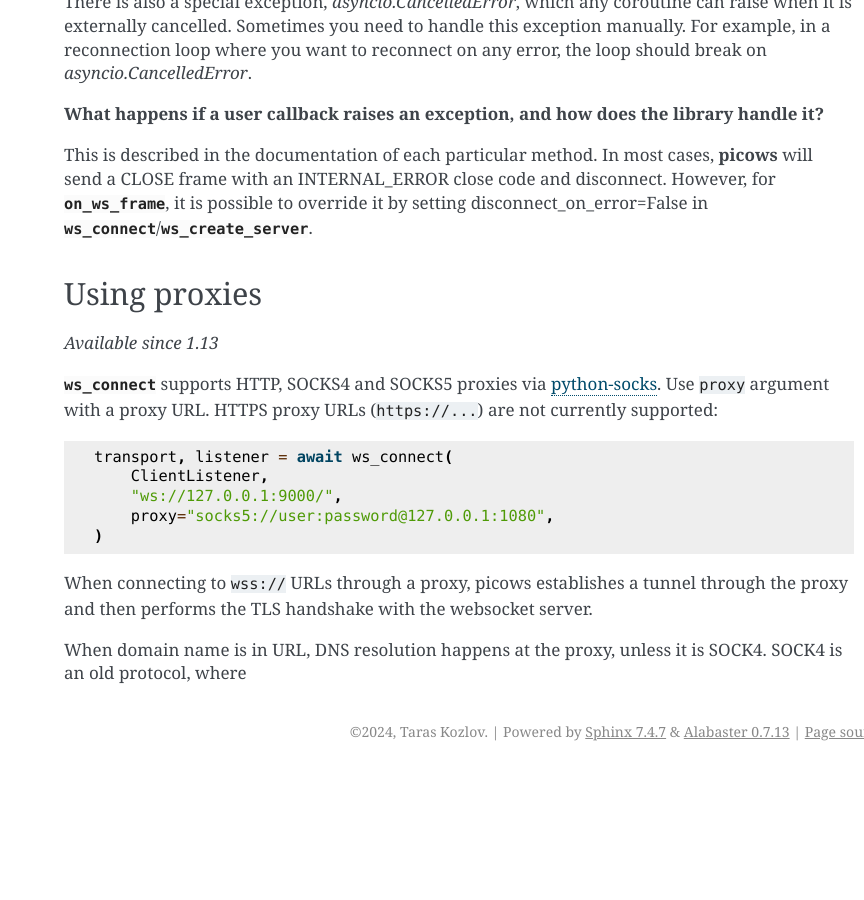
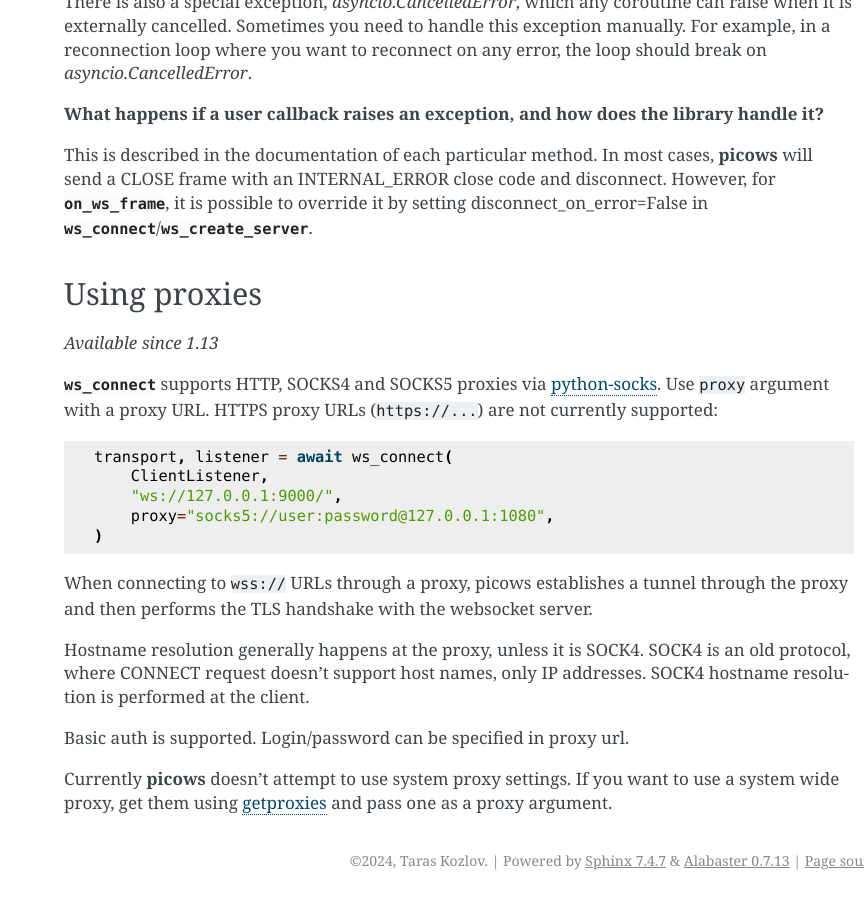
Before and after one commit to tarasko/picows, a Sphinx documentation site: the page built from docs/source/guides.rst, in a window 1280 px wide and 900 px high, scrolled down 5755 px. Shown: the whole window, without its empty margins (416-1280 px from the left). Built offline with Sphinx 7.4.7, drawn with Linux system fonts in a browser that asks for light colours; before the commit the page ends 6526 px from its top, so only the background shows below that.

Commit message:
Update docs

```diff
--- a/docs/source/guides.rst
+++ b/docs/source/guides.rst
@@ -302,5 +302,13 @@ are not currently supported:
 When connecting to ``wss://`` URLs through a proxy, picows establishes a tunnel
 through the proxy and then performs the TLS handshake with the websocket server.
 
-When domain name is in URL, DNS resolution happens at the proxy, unless it is SOCK4.
-SOCK4 is an old protocol, where
+Hostname resolution generally happens at the proxy, unless it is SOCK4.
+SOCK4 is an old protocol, where CONNECT request doesn't support host names, only IP addresses.
+SOCK4 hostname resolution is performed at the client.
+
+Basic auth is supported. Login/password can be specified in proxy url.
+
+.. _getproxies: https://docs.python.org/3/library/urllib.request.html#urllib.request.getproxies
+
+Currently **picows** doesn't attempt to use system proxy settings. If you want to use
+a system wide proxy, get them using `getproxies`_ and pass one as a proxy argument.
```
